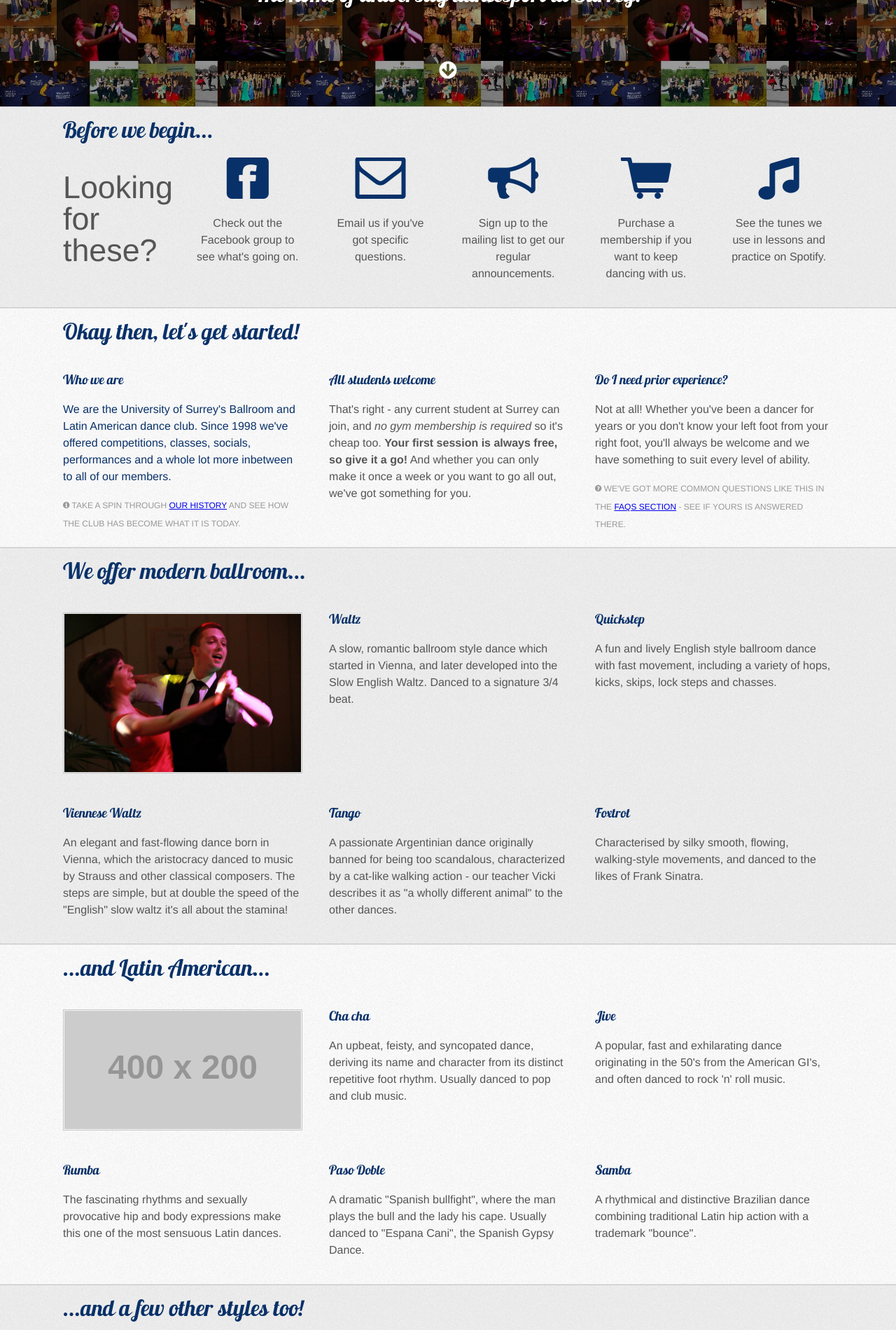
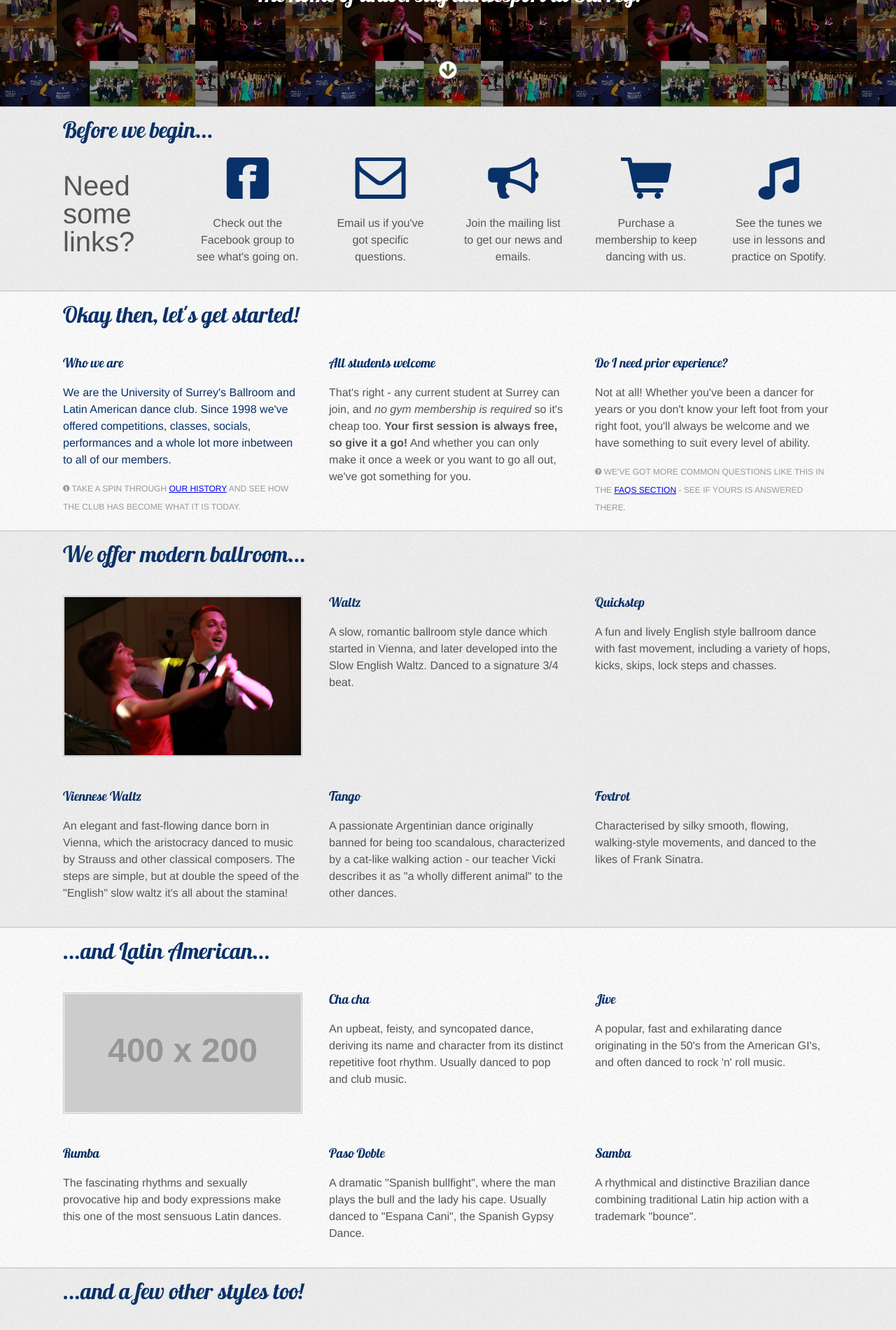
Before and after one commit to surreybldc/surreybldc.github.com, a Jekyll site: the page built from index.html, in a window 1280 px wide. Shown: the part 478-2378 px from the top of the page at 70% size. Built offline with Jekyll 4.4.1, drawn with Linux system fonts in a browser that asks for light colours.

Commit message:
Front page links tweaks

```diff
--- a/css/styles.css
+++ b/css/styles.css
@@ -227,7 +227,7 @@ blockquote small {
   display: block;
 }
 .massive {
-  font-size: 2.8em;
+  font-size: 2.5em;
   line-height: 1em;
 }
 
--- a/index.html
+++ b/index.html
@@ -8,7 +8,7 @@ layout: default
     </header>
     <div class="row">
       <div class="twocol massive">
-        Looking for these?
+        Need some links?
       </div>
       <div class="twocol bigicon">
         <a href="http://www.facebook.com/">
@@ -31,14 +31,14 @@ layout: default
           <i class="icon-bullhorn"></i>
         </a>
         <p>
-          Sign up to the mailing list to get our regular announcements.
+          Join the mailing list to get our news and emails.
         </p>
       </div>
       <div class="twocol bigicon">
         <a href="http://www.ussu.co.uk/">
           <i class="icon-shopping-cart"></i>
         </a>
-        <p>Purchase a membership if you want to keep dancing with us.</p>
+        <p>Purchase a membership to keep dancing with us.</p>
       </div>
       <div class="twocol bigicon last">
         <a href="http://spotify.com">
```
Also changed, not shown: 2 other files.
